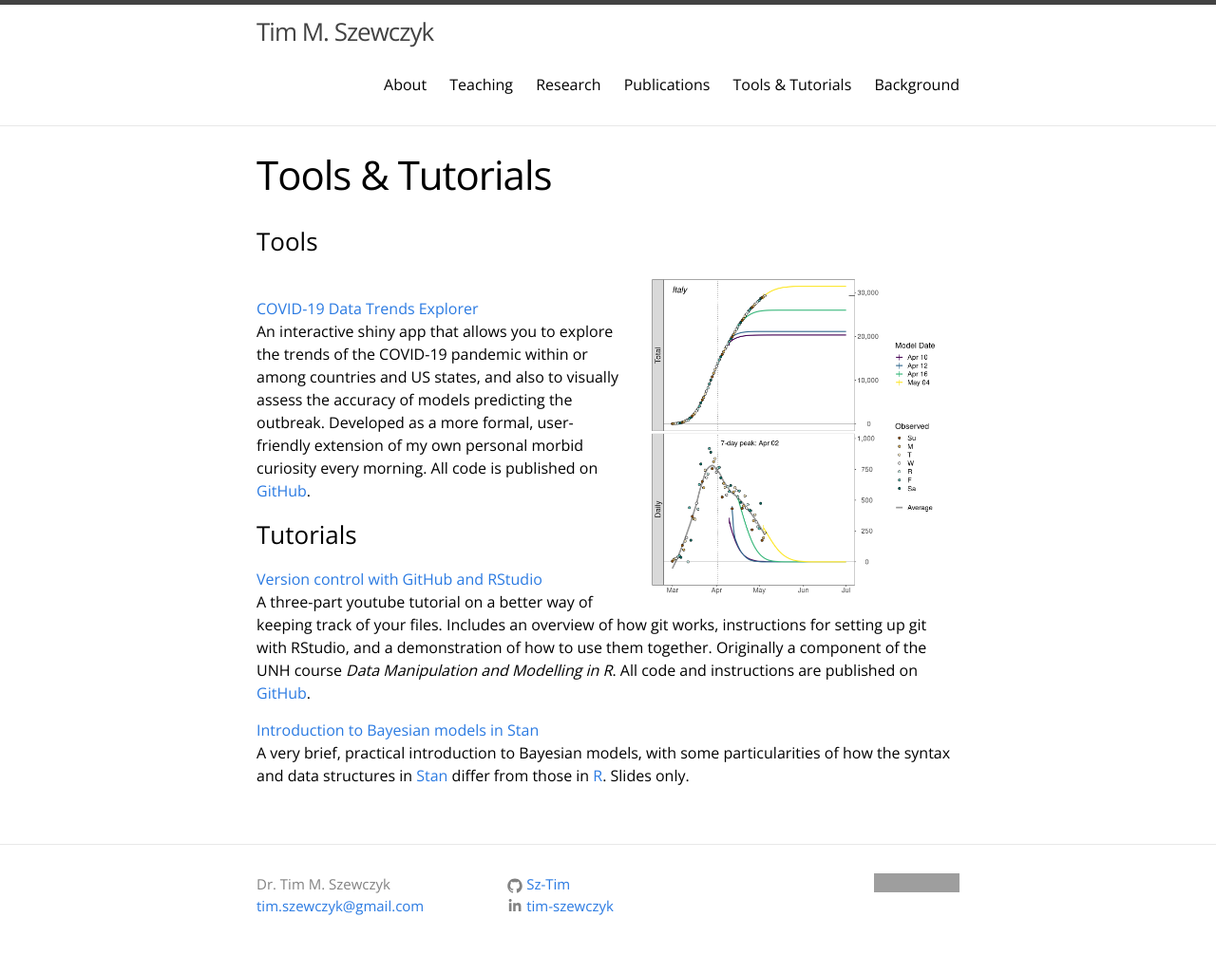
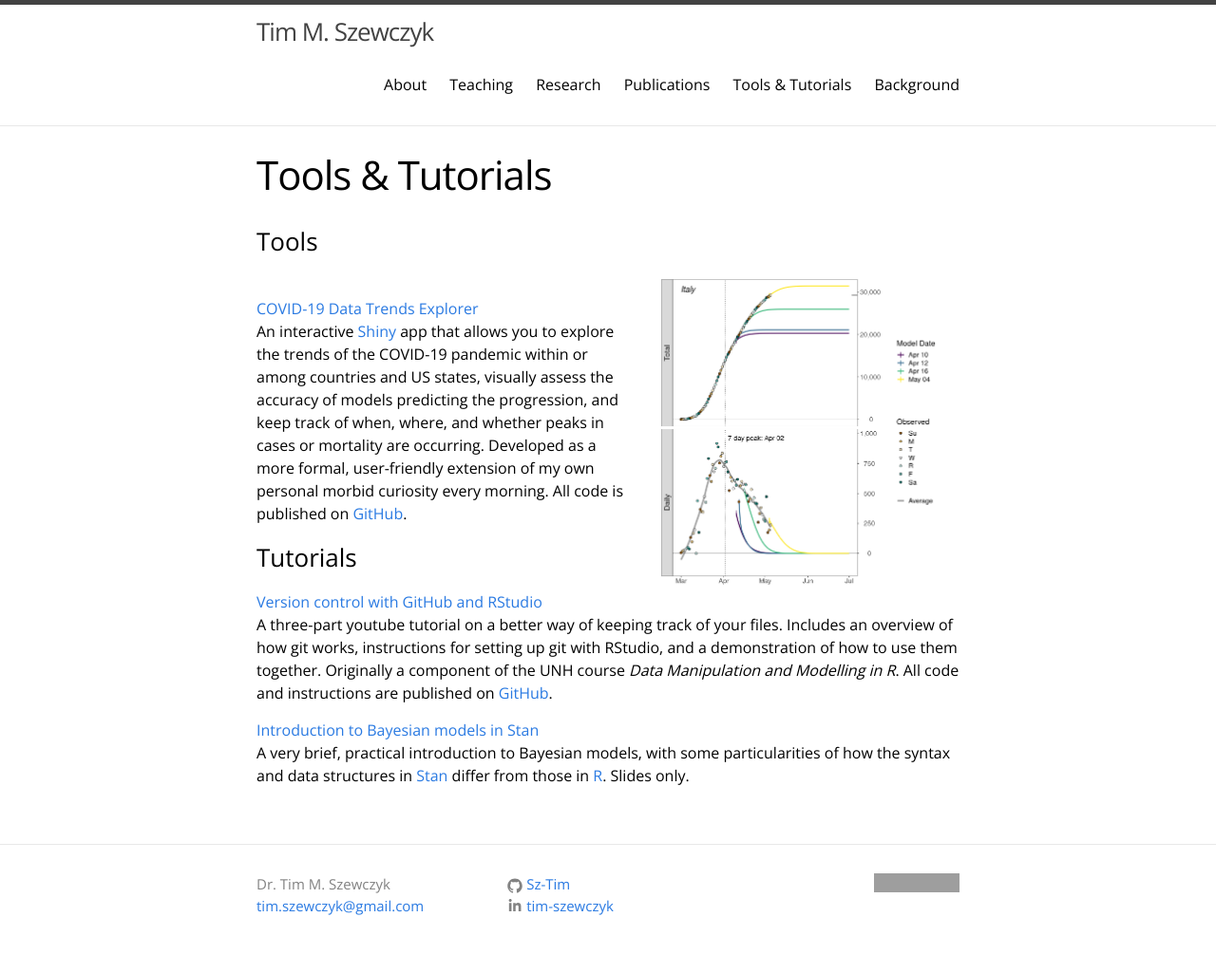
Before and after one commit to Sz-Tim/Sz-Tim.github.io, a Jekyll site: the page built from tools.md, in a window 1280 px wide. Shown: the whole page at 95% size. Built offline with Jekyll 4.4.1, drawn with Linux system fonts in a browser that asks for light colours; grey boxes are pictures that could not be loaded.

Commit message:
some extra descriptions

```diff
--- a/tools.md
+++ b/tools.md
@@ -6,9 +6,9 @@ weight: 5
 ---
 
 ### Tools
-<img align="right" width="310" height="340" style="margin: 0px 20px" src="{{ site.url }}/assets/COVID_Italy.png">
+<img align="right" width="300" height="330" style="margin: 0px 20px" src="{{ site.url }}/assets/COVID_Italy.png">
 [COVID-19 Data Trends Explorer](https://sz-tim.shinyapps.io/covid19-ihme/)
-An interactive shiny app that allows you to explore the trends of the COVID-19 pandemic within or among countries and US states, and also to visually assess the accuracy of models predicting the outbreak. Developed as a more formal, user-friendly extension of my own personal morbid curiosity every morning. All code is published on [GitHub](https://github.com/Sz-Tim/COVID19-IHME).
+An interactive [Shiny](https://shiny.rstudio.com/) app that allows you to explore the trends of the COVID-19 pandemic within or among countries and US states, visually assess the accuracy of models predicting the progression, and keep track of when, where, and whether peaks in cases or mortality are occurring. Developed as a more formal, user-friendly extension of my own personal morbid curiosity every morning. All code is published on [GitHub](https://github.com/Sz-Tim/COVID19-IHME).
 
 
 ### Tutorials
```
